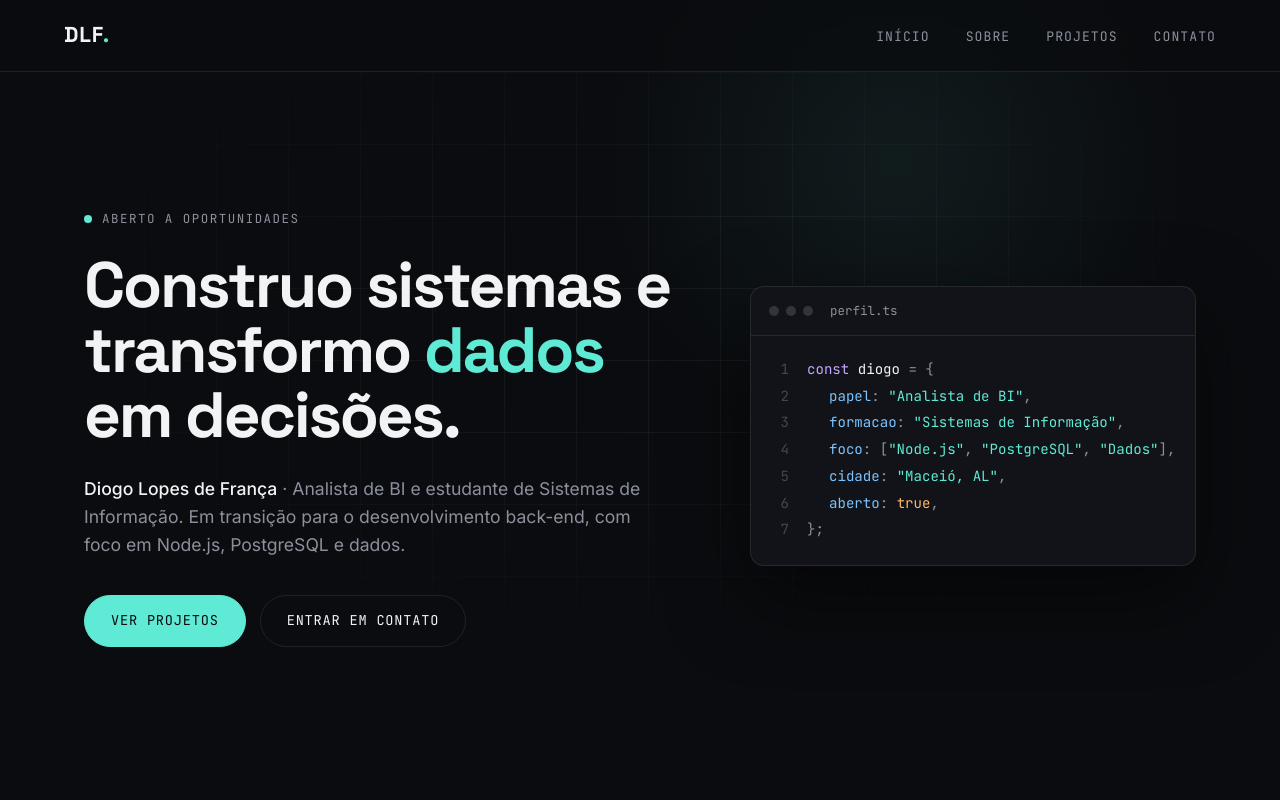
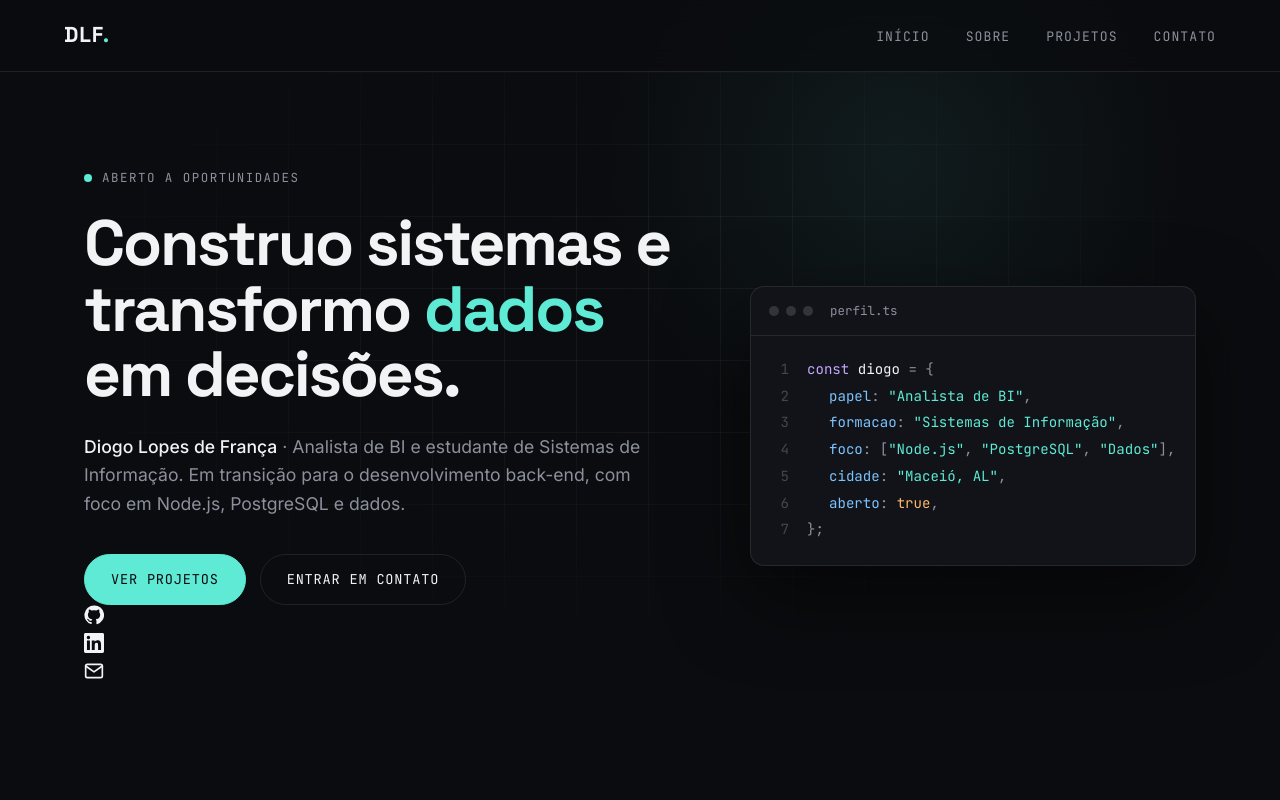
Before and after one commit to dioguinholf/MEU-PORTIFOLIO, a Next.js app: page / in a window 1280 px wide. Shown: the top 800 px of the page. Built offline with nearby package versions, Linux system fonts and the light colour scheme.

Commit message:
feat: adiciona atalhos de GitHub, LinkedIn e e-mail no hero e suporte a currículo

```diff
--- a/components/Hero.tsx
+++ b/components/Hero.tsx
@@ -1,5 +1,14 @@
 import type { ReactNode } from "react";
 import { profile } from "@/data/profile";
+import { asset } from "@/data/asset";
+import { DownloadIcon, GitHubIcon, LinkedInIcon, MailIcon } from "./Icons";
+
+// Atalhos para quem quer falar com você ou ver seu código sem rolar a página
+const socials = [
+  { href: profile.links.github, label: "GitHub", icon: <GitHubIcon />, external: true },
+  { href: profile.links.linkedin, label: "LinkedIn", icon: <LinkedInIcon />, external: true },
+  { href: profile.links.email, label: "E-mail", icon: <MailIcon />, external: false },
+];
 
 // Linhas do "cartão de código" exibido no hero.
 const codeLines: { indent: number; content: ReactNode }[] = [
@@ -97,10 +106,31 @@ export default function Hero() {
             <a href="#projetos" className="btn btn-primary">
               Ver projetos
             </a>
-            <a href="#contato" className="btn btn-ghost">
-              Entrar em contato
-            </a>
+            {profile.links.cv ? (
+              <a href={asset(profile.links.cv)} className="btn btn-ghost" download>
+                <DownloadIcon /> Baixar currículo
+              </a>
+            ) : (
+              <a href="#contato" className="btn btn-ghost">
+                Entrar em contato
+              </a>
+            )}
           </div>
+
+          <ul className="hero-socials" aria-label="Redes e contato">
+            {socials.map((social) => (
+              <li key={social.label}>
+                <a
+                  href={social.href}
+                  aria-label={social.label}
+                  title={social.label}
+                  {...(social.external ? { target: "_blank", rel: "noopener noreferrer" } : {})}
+                >
+                  {social.icon}
+                </a>
+              </li>
+            ))}
+          </ul>
         </div>
 
         <aside className="code-card" aria-label="Resumo do perfil em código">
--- /dev/null
+++ b/components/Icons.tsx
@@ -0,0 +1,60 @@
+// Ícones em SVG usados no site (sem biblioteca externa).
+type IconProps = { size?: number };
+
+export function GitHubIcon({ size = 20 }: IconProps) {
+  return (
+    <svg width={size} height={size} viewBox="0 0 24 24" fill="currentColor" aria-hidden="true">
+      <path d="M12 .5a11.5 11.5 0 0 0-3.64 22.41c.58.1.79-.25.79-.56v-2c-3.2.7-3.88-1.37-3.88-1.37-.53-1.33-1.28-1.69-1.28-1.69-1.05-.71.08-.7.08-.7 1.16.08 1.77 1.19 1.77 1.19 1.03 1.77 2.7 1.26 3.36.96.1-.75.4-1.26.73-1.55-2.55-.29-5.24-1.28-5.24-5.68 0-1.26.45-2.28 1.19-3.09-.12-.29-.52-1.46.11-3.05 0 0 .97-.31 3.17 1.18a11 11 0 0 1 5.77 0c2.2-1.49 3.17-1.18 3.17-1.18.63 1.59.23 2.76.11 3.05.74.81 1.19 1.83 1.19 3.09 0 4.41-2.69 5.38-5.26 5.67.41.36.78 1.06.78 2.14v3.17c0 .31.21.67.8.56A11.5 11.5 0 0 0 12 .5Z" />
+    </svg>
+  );
+}
+
+export function LinkedInIcon({ size = 20 }: IconProps) {
+  return (
+    <svg width={size} height={size} viewBox="0 0 24 24" fill="currentColor" aria-hidden="true">
+      <path d="M20.45 20.45h-3.56v-5.57c0-1.33-.02-3.04-1.85-3.04-1.86 0-2.14 1.45-2.14 2.94v5.67H9.34V9h3.41v1.56h.05c.48-.9 1.64-1.85 3.37-1.85 3.6 0 4.27 2.37 4.27 5.46v6.28ZM5.34 7.43a2.06 2.06 0 1 1 0-4.13 2.06 2.06 0 0 1 0 4.13ZM7.12 20.45H3.56V9h3.56v11.45ZM22.22 0H1.77C.79 0 0 .77 0 1.73v20.54C0 23.23.79 24 1.77 24h20.45c.98 0 1.78-.77 1.78-1.73V1.73C24 .77 23.2 0 22.22 0Z" />
+    </svg>
+  );
+}
+
+export function MailIcon({ size = 20 }: IconProps) {
+  return (
+    <svg width={size} height={size} viewBox="0 0 24 24" fill="none" stroke="currentColor" strokeWidth="2" strokeLinecap="round" strokeLinejoin="round" aria-hidden="true">
+      <rect x="2" y="4" width="20" height="16" rx="2" />
+      <path d="m22 6-10 7L2 6" />
+    </svg>
+  );
+}
+
+export function DownloadIcon({ size = 18 }: IconProps) {
+  return (
+    <svg width={size} height={size} viewBox="0 0 24 24" fill="none" stroke="currentColor" strokeWidth="2" strokeLinecap="round" strokeLinejoin="round" aria-hidden="true">
+      <path d="M12 3v12m0 0-5-5m5 5 5-5M4 21h16" />
+    </svg>
+  );
+}
+
+export function ArrowUpRightIcon({ size = 16 }: IconProps) {
+  return (
+    <svg width={size} height={size} viewBox="0 0 24 24" fill="none" stroke="currentColor" strokeWidth="2" strokeLinecap="round" strokeLinejoin="round" aria-hidden="true">
+      <path d="M7 17 17 7M8 7h9v9" />
+    </svg>
+  );
+}
+
+export function CopyIcon({ size = 18 }: IconProps) {
+  return (
+    <svg width={size} height={size} viewBox="0 0 24 24" fill="none" stroke="currentColor" strokeWidth="2" strokeLinecap="round" strokeLinejoin="round" aria-hidden="true">
+      <rect x="9" y="9" width="12" height="12" rx="2" />
+      <path d="M5 15H4a1 1 0 0 1-1-1V4a1 1 0 0 1 1-1h10a1 1 0 0 1 1 1v1" />
+    </svg>
+  );
+}
+
+export function CheckIcon({ size = 18 }: IconProps) {
+  return (
+    <svg width={size} height={size} viewBox="0 0 24 24" fill="none" stroke="currentColor" strokeWidth="2.4" strokeLinecap="round" strokeLinejoin="round" aria-hidden="true">
+      <path d="m5 12 5 5L20 7" />
+    </svg>
+  );
+}
--- /dev/null
+++ b/data/asset.ts
@@ -0,0 +1,5 @@
+// No GitHub Pages o site fica em /NOME-DO-REPO, então arquivos da pasta "public"
+// precisam desse prefixo. Ex.: asset("/projects/app-clima.jpg")
+export function asset(path: string) {
+  return `${process.env.NEXT_PUBLIC_BASE_PATH ?? ""}${path}`;
+}
--- a/data/profile.ts
+++ b/data/profile.ts
@@ -17,6 +17,9 @@ export const profile = {
     github: "https://github.com/dioguinholf",
     linkedin: "https://www.linkedin.com/in/diogolopesdev",
     email: "mailto:diogo.lopesf@ufrpe.br",
+    // Currículo em PDF: coloque o arquivo em public/curriculo.pdf e preencha com "/curriculo.pdf".
+    // Enquanto estiver vazio, o botão "Baixar currículo" não aparece.
+    cv: "",
   },
   about: [
     "Tenho experiência em Business Intelligence, com dashboards, relatórios e indicadores em Power BI e Excel para apoiar decisões da operação. Cursando Bacharelado em Sistemas de Informação na UFRPE, estou construindo minha base em desenvolvimento back-end com Node.js, Express e PostgreSQL, com projetos próprios publicados no GitHub.",
```
